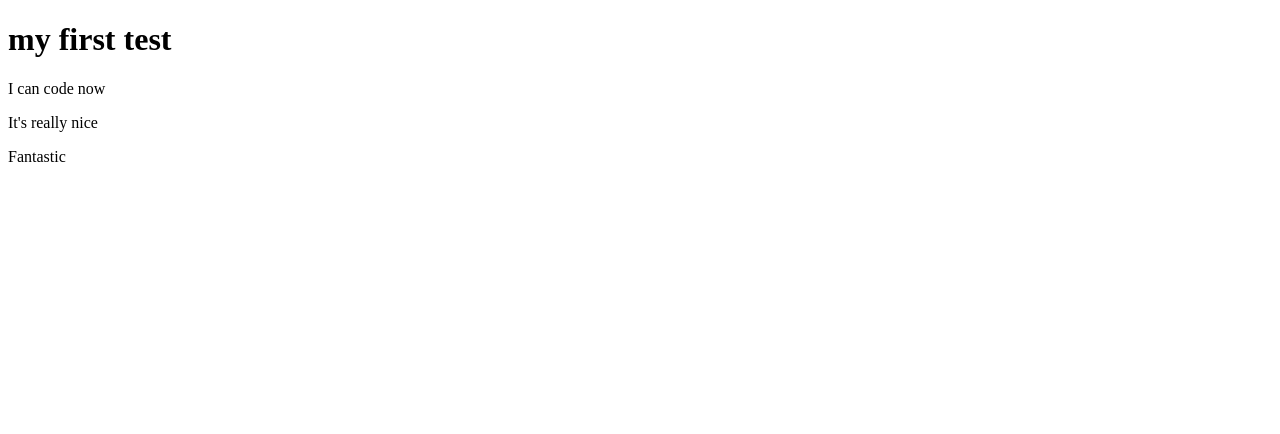
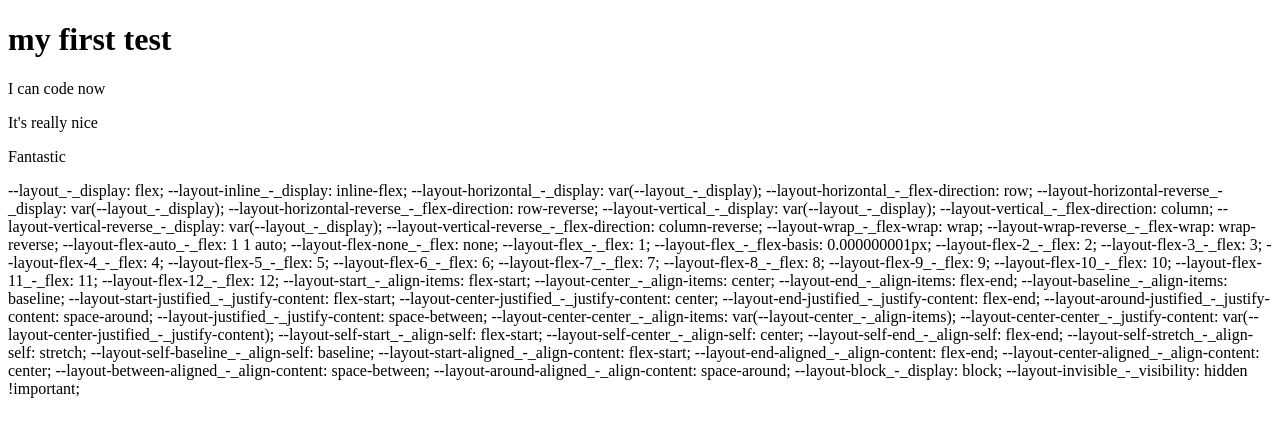
Before and after one commit to mxsami/my-first-repo2, a plain HTML site: page index.html in a window 1280 px wide. Drawn offline with Linux system fonts and the light colour scheme.

Commit message:
google html copy paste

```diff
--- a/index.html
+++ b/index.html
@@ -11,5 +11,55 @@
     <p>I can code now</p>
     <p>It's really nice</p>
     <p> Fantastic</p>
+    --layout_-_display: flex;
+    --layout-inline_-_display: inline-flex;
+    --layout-horizontal_-_display: var(--layout_-_display);
+    --layout-horizontal_-_flex-direction: row;
+    --layout-horizontal-reverse_-_display: var(--layout_-_display);
+    --layout-horizontal-reverse_-_flex-direction: row-reverse;
+    --layout-vertical_-_display: var(--layout_-_display);
+    --layout-vertical_-_flex-direction: column;
+    --layout-vertical-reverse_-_display: var(--layout_-_display);
+    --layout-vertical-reverse_-_flex-direction: column-reverse;
+    --layout-wrap_-_flex-wrap: wrap;
+    --layout-wrap-reverse_-_flex-wrap: wrap-reverse;
+    --layout-flex-auto_-_flex: 1 1 auto;
+    --layout-flex-none_-_flex: none;
+    --layout-flex_-_flex: 1;
+    --layout-flex_-_flex-basis: 0.000000001px;
+    --layout-flex-2_-_flex: 2;
+    --layout-flex-3_-_flex: 3;
+    --layout-flex-4_-_flex: 4;
+    --layout-flex-5_-_flex: 5;
+    --layout-flex-6_-_flex: 6;
+    --layout-flex-7_-_flex: 7;
+    --layout-flex-8_-_flex: 8;
+    --layout-flex-9_-_flex: 9;
+    --layout-flex-10_-_flex: 10;
+    --layout-flex-11_-_flex: 11;
+    --layout-flex-12_-_flex: 12;
+    --layout-start_-_align-items: flex-start;
+    --layout-center_-_align-items: center;
+    --layout-end_-_align-items: flex-end;
+    --layout-baseline_-_align-items: baseline;
+    --layout-start-justified_-_justify-content: flex-start;
+    --layout-center-justified_-_justify-content: center;
+    --layout-end-justified_-_justify-content: flex-end;
+    --layout-around-justified_-_justify-content: space-around;
+    --layout-justified_-_justify-content: space-between;
+    --layout-center-center_-_align-items: var(--layout-center_-_align-items);
+    --layout-center-center_-_justify-content: var(--layout-center-justified_-_justify-content);
+    --layout-self-start_-_align-self: flex-start;
+    --layout-self-center_-_align-self: center;
+    --layout-self-end_-_align-self: flex-end;
+    --layout-self-stretch_-_align-self: stretch;
+    --layout-self-baseline_-_align-self: baseline;
+    --layout-start-aligned_-_align-content: flex-start;
+    --layout-end-aligned_-_align-content: flex-end;
+    --layout-center-aligned_-_align-content: center;
+    --layout-between-aligned_-_align-content: space-between;
+    --layout-around-aligned_-_align-content: space-around;
+    --layout-block_-_display: block;
+    --layout-invisible_-_visibility: hidden !important;
 </body>
 </html>
```
